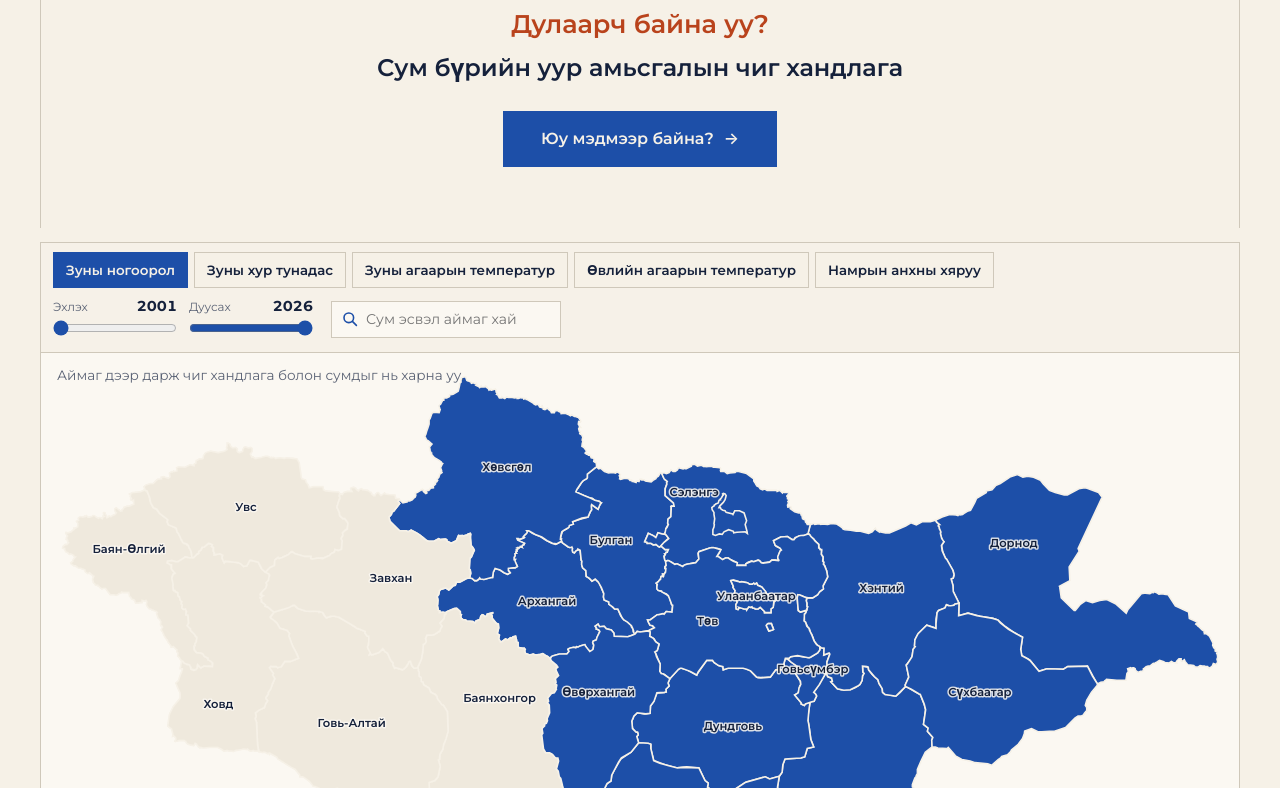
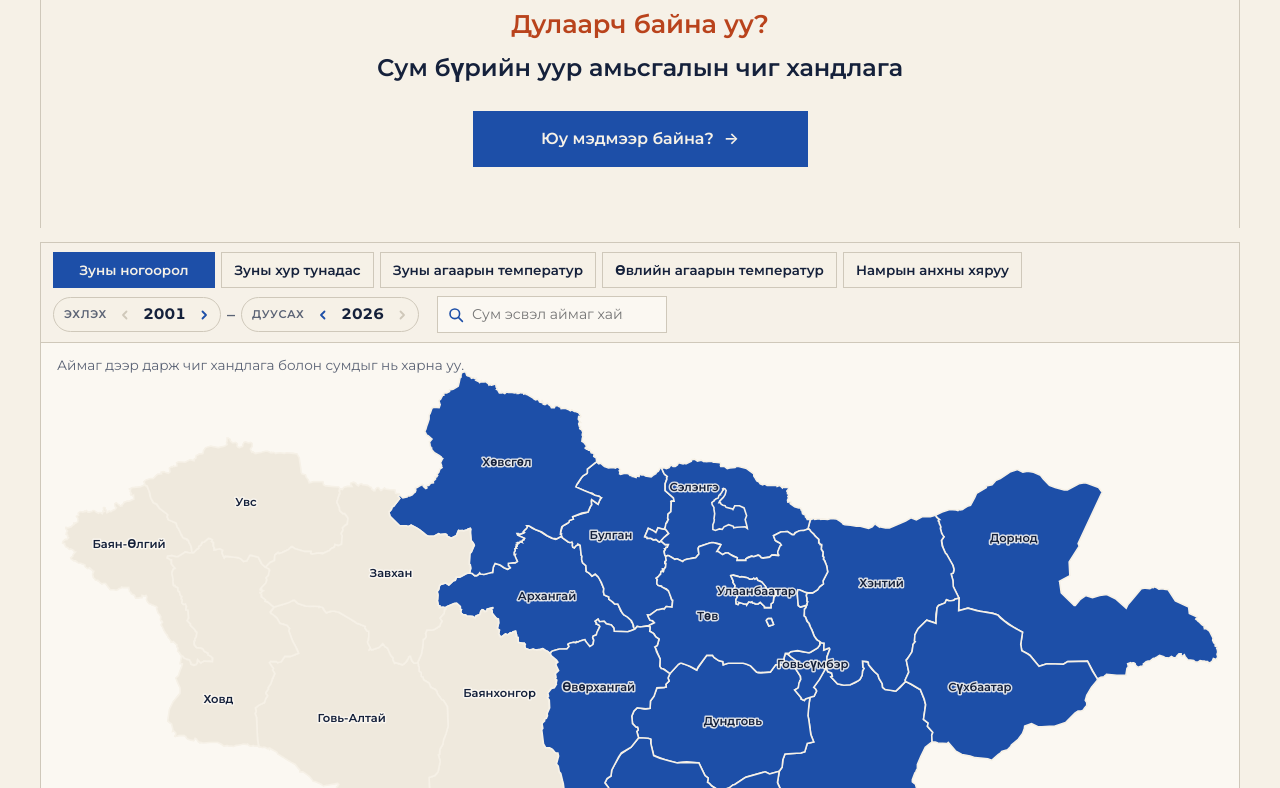
Before and after one commit to anartuvshinbayar/QUINDECIM, a plain HTML site: page index.html in a window 1280 px wide. Shown: the part 572-1360 px from the top of the page. Drawn offline with Linux system fonts and the light colour scheme.

Commit message:
Year pickers, no shifting on language switch, cache-safe links
- Years: arrow buttons for one year and a list for any year, instead of
  drag sliders; "from" can never pass "to"
- Switching MN/EN no longer moves anything: each label reserves room for
  its longer language (checked at 360 to 1440 px wide)
- Reveal check runs again just after loading, so nothing at the bottom of
  the first screen stays hidden
- CSS/JS links carry a ?v= version (tools/bump_version.py) so browsers load
  fresh files after each update

```diff
--- a/css/site.css
+++ b/css/site.css
@@ -165,10 +165,19 @@ body.is-loading { overflow: hidden; }
 .variable-button { padding: 7px 12px; border: 1px solid var(--line); background: var(--milk); font-weight: 600; font-size: .84rem; white-space: nowrap; transition: background .3s var(--ease), color .3s var(--ease), border-color .3s; }
 .variable-button:hover { border-color: var(--blue); color: var(--blue); }
 .variable-button.is-selected { background: var(--blue); color: var(--milk); border-color: var(--blue); }
-.years { display: grid; grid-template-columns: 1fr 1fr; gap: 12px; width: 260px; }
-.year-head { display: flex; justify-content: space-between; align-items: baseline; font-size: .74rem; color: var(--muted); }
-.year-head output { font-weight: 700; font-size: .9rem; color: var(--ink); font-variant-numeric: tabular-nums; }
-.year-range input { width: 100%; margin: 2px 0 0; accent-color: var(--blue); }
+/* Year pickers: tap the arrows for one year, or tap the year to choose from the list. No dragging. */
+.years { display: flex; align-items: center; gap: 6px; }
+.year-pick { display: flex; align-items: center; gap: 2px; padding: 3px 4px 3px 10px; border: 1px solid var(--line); border-radius: 999px; background: var(--milk); transition: border-color .2s; }
+.year-pick:hover, .year-pick:focus-within { border-color: var(--blue); }
+.year-label { font-size: .7rem; font-weight: 600; letter-spacing: .06em; text-transform: uppercase; color: var(--muted); margin-right: 4px; }
+.year-step { display: grid; place-items: center; width: 24px; height: 24px; padding: 0; border: 0; border-radius: 50%; background: transparent; color: var(--blue); transition: background .2s, color .2s; }
+.year-step svg { width: 12px; height: 12px; fill: none; stroke: currentColor; stroke-width: 1.8; stroke-linecap: round; stroke-linejoin: round; }
+.year-step:hover:not(:disabled) { background: var(--blue); color: var(--milk); }
+.year-step:disabled { color: var(--line); cursor: default; }
+.year-select { appearance: none; -webkit-appearance: none; border: 0; background: transparent; padding: 2px 4px; font: inherit; font-weight: 700; font-size: .95rem; color: var(--ink); font-variant-numeric: tabular-nums; text-align: center; cursor: pointer; border-radius: 6px; }
+.year-select:hover { background: var(--line-soft); }
+.year-select:focus-visible { outline: 2px solid var(--blue); outline-offset: 1px; }
+.year-dash { color: var(--muted); font-weight: 600; }
 .search-box { display: flex; align-items: center; gap: 8px; width: 230px; border: 1px solid var(--line); padding: 0 10px; background: #FBF8F2; transition: border-color .2s; }
 .search-box:focus-within { border-color: var(--blue); }
 .search-box svg { width: 16px; height: 16px; color: var(--blue); flex: none; }
@@ -291,7 +300,7 @@ body.is-loading { overflow: hidden; }
 @media (max-width: 760px) {
   .header-cta { display: none; }
   /* Phones: 6 columns by 3 rows of tiles; the medallion sits below the question labels. */
-  .hero { --tile: min(calc((100vw - 2 * var(--gutter)) / 6), 5.8svh); min-height: calc(100svh - 74px); }
+  .hero { --tile: min(calc((100vw - 2 * var(--gutter)) / 6), 5.4svh); min-height: calc(100svh - 74px); }
   .hero-q { font-size: clamp(.6rem, 1.45svh, .72rem); padding: .9svh 0; }
   .q-bl, .q-br { padding-left: 0; padding-right: 0; }
   .header-inner { min-height: 60px; }
@@ -306,7 +315,9 @@ body.is-loading { overflow: hidden; }
   /* Phones: the bar sits above the map, and the result appears below the map instead of beside it. */
   .stage { --bar-h: 0px; height: auto; overflow: visible; display: flex; flex-direction: column; }
   .stage-bar { position: relative; }
-  .years, .search-box { width: 100%; }
+  .search-box { width: 100%; }
+  .years { width: 100%; justify-content: space-between; }
+  .year-pick { flex: 1; justify-content: space-between; }
   .variable-buttons { overflow-x: auto; flex-wrap: nowrap; padding-bottom: 2px; }
   .map-svg { position: relative; height: clamp(260px, 92vw, 52svh); }
   .result-panel { position: relative; width: auto; transform: translateY(24px); opacity: 0; border-left: 0; border-top: 1px solid var(--line); overflow: visible; transition: transform .6s .3s var(--ease), opacity .6s .3s; }
--- a/index.html
+++ b/index.html
@@ -16,7 +16,7 @@
   <link rel="preconnect" href="https://fonts.googleapis.com">
   <link rel="preconnect" href="https://fonts.gstatic.com" crossorigin>
   <link rel="stylesheet" href="https://fonts.googleapis.com/css2?family=Montserrat:wght@400;500;600;700&display=swap">
-  <link rel="stylesheet" href="css/site.css">
+  <link rel="stylesheet" href="css/site.css?v=202611142218">
   <script type="application/ld+json">
   {
     "@context": "https://schema.org",
@@ -119,11 +119,24 @@
       <div id="stage" class="stage">
         <div id="stage-bar" class="stage-bar">
           <div id="variable-buttons" class="variable-buttons" role="radiogroup" aria-labelledby="tool-title"></div>
-          <div class="years">
-            <label class="year-range"><span class="year-head"><span data-i18n="from"></span><output id="year-from-out"></output></span>
-              <input id="year-from" type="range" step="1"></label>
-            <label class="year-range"><span class="year-head"><span data-i18n="to"></span><output id="year-to-out"></output></span>
-              <input id="year-to" type="range" step="1"></label>
+          <div class="years" role="group" aria-label="Years">
+            <div class="year-pick">
+              <span class="year-label" data-i18n="from"></span>
+              <button type="button" class="year-step" data-which="from" data-step="-1" aria-label="-1">
+                <svg viewBox="0 0 12 12" aria-hidden="true"><path d="M7.5 2.5L4 6l3.5 3.5"/></svg></button>
+              <select id="year-from" class="year-select"></select>
+              <button type="button" class="year-step" data-which="from" data-step="1" aria-label="+1">
+                <svg viewBox="0 0 12 12" aria-hidden="true"><path d="M4.5 2.5L8 6l-3.5 3.5"/></svg></button>
+            </div>
+            <span class="year-dash" aria-hidden="true">–</span>
+            <div class="year-pick">
+              <span class="year-label" data-i18n="to"></span>
+              <button type="button" class="year-step" data-which="to" data-step="-1" aria-label="-1">
+                <svg viewBox="0 0 12 12" aria-hidden="true"><path d="M7.5 2.5L4 6l3.5 3.5"/></svg></button>
+              <select id="year-to" class="year-select"></select>
+              <button type="button" class="year-step" data-which="to" data-step="1" aria-label="+1">
+                <svg viewBox="0 0 12 12" aria-hidden="true"><path d="M4.5 2.5L8 6l-3.5 3.5"/></svg></button>
+            </div>
           </div>
           <label class="search-box">
             <svg viewBox="0 0 20 20" aria-hidden="true"><circle cx="8.5" cy="8.5" r="6" fill="none" stroke="currentColor" stroke-width="2"/><path d="M13 13l5 5" stroke="currentColor" stroke-width="2" stroke-linecap="round"/></svg>
@@ -204,14 +217,14 @@
   </footer>
 
   <!-- Plain scripts in this order. No modules and no fetch, so opening index.html as a file works too. -->
-  <script src="data/data.js"></script>
-  <script src="js/stats.js"></script>
-  <script src="js/variables.js"></script>
-  <script src="js/i18n.js"></script>
-  <script src="js/data.js"></script>
-  <script src="js/map.js"></script>
-  <script src="js/chart.js"></script>
-  <script src="js/motion.js"></script>
-  <script src="js/app.js"></script>
+  <script src="data/data.js?v=202611142218"></script>
+  <script src="js/stats.js?v=202611142218"></script>
+  <script src="js/variables.js?v=202611142218"></script>
+  <script src="js/i18n.js?v=202611142218"></script>
+  <script src="js/data.js?v=202611142218"></script>
+  <script src="js/map.js?v=202611142218"></script>
+  <script src="js/chart.js?v=202611142218"></script>
+  <script src="js/motion.js?v=202611142218"></script>
+  <script src="js/app.js?v=202611142218"></script>
 </body>
 </html>
--- a/js/app.js
+++ b/js/app.js
@@ -74,6 +74,45 @@ function verdictKey(r) {
 }
 const resultFor = s => { const part = slice(s, state.from, state.to); return analyze(part.years, part.values); };
 
+
+// ---------- no layout shift when switching language ----------
+// Every piece of text that changes with the language gets room for its longer version (width for
+// buttons and labels, height for text that can wrap), so nothing moves when you press MN or EN.
+const LANGS = ['mn', 'en'];
+function lockSizes() {
+  const items = [];
+  const add = (box, holder, texts, dim) => items.push({ box, holder: holder || box, texts, dim });
+  document.querySelectorAll('.main-nav [data-i18n], .header-cta, .year-label').forEach(el =>
+    add(el, el, LANGS.map(l => STRINGS[l][el.dataset.i18n]), 'width'));
+  const big = document.querySelector('.hero .button-big');
+  if (big) add(big, big.querySelector('[data-i18n]'), LANGS.map(l => STRINGS[l].cta), 'width');
+  if (big) add(big, big.querySelector('[data-i18n]'), LANGS.map(l => STRINGS[l].cta), 'height');   // it can wrap on small phones
+  document.querySelectorAll('.variable-button').forEach(el => add(el, el, LANGS.map(l => byId[el.dataset.var].name[l]), 'width'));
+  document.querySelectorAll('[data-pick]').forEach(el => add(el, el, LANGS.map(l => byId[el.dataset.pick].question[l]), 'height'));
+  document.querySelectorAll('.hero-sub, .hero-title, #map-hint').forEach(el => add(el, el, LANGS.map(l => STRINGS[l][el.dataset.i18n]), 'height'));
+
+  // Widths first (they decide how text wraps), then heights.
+  for (const dim of ['width', 'height']) {
+    const prop = dim === 'width' ? 'minWidth' : 'minHeight';
+    const group = items.filter(i => i.dim === dim);
+    group.forEach(i => { i.box.style[prop] = ''; });
+    for (const i of group) {
+      const keep = i.holder.textContent, keepLabel = i.holder.getAttribute('aria-label');
+      let max = 0;
+      for (const text of i.texts) {
+        i.holder.textContent = text;
+        const r = i.box.getBoundingClientRect();
+        max = Math.max(max, dim === 'width' ? r.width : r.height);
+      }
+      i.holder.textContent = keep;
+      if (keepLabel != null) i.holder.setAttribute('aria-label', keepLabel);
+      i.box.style[prop] = Math.ceil(max) + 'px';
+    }
+  }
+  // The hero title is split into rising words; split it again after measuring.
+  motion.refresh();
+}
+
 // ---------- rendering ----------
 
 function renderStatic() {
@@ -110,6 +149,7 @@ function renderStatic() {
 
   motion.startRotator(t('rotWords'), t('rotBefore'), t('rotAfter'));
   motion.refresh();
+  lockSizes();
   lastResultKey = '';
 }
 
@@ -122,9 +162,21 @@ function render() {
   });
 
   const [lo, hi] = DATA.yearRange[v.id];
-  for (const id of ['year-from', 'year-to']) { $(id).min = lo; $(id).max = hi; }
-  $('year-from').value = state.from; $('year-to').value = state.to;
-  $('year-from-out').textContent = state.from; $('year-to-out').textContent = state.to;
+  // Year pickers: a list of every year of this question's record, plus one-year arrows.
+  for (const [id, val, min, max] of [['year-from', state.from, lo, state.to], ['year-to', state.to, state.from, hi]]) {
+    const sel = $(id);
+    if (sel.dataset.range !== `${lo}-${hi}`) {
+      sel.replaceChildren(...Array.from({ length: hi - lo + 1 }, (_, i) => make('option', { value: lo + i, textContent: lo + i })));
+      sel.dataset.range = `${lo}-${hi}`;
+    }
+    for (const o of sel.options) o.disabled = +o.value < min || +o.value > max;   // keep from <= to
+    sel.value = val;
+  }
+  document.querySelectorAll('.year-step').forEach(b => {
+    const which = b.dataset.which, step = +b.dataset.step;
+    const next = (which === 'from' ? state.from : state.to) + step;
+    b.disabled = which === 'from' ? next < lo || next > state.to : next < state.from || next > hi;
+  });
 
   // Map colours: every aimag (average of its soums); soums only for the open aimag.
   const aimagVerdicts = {}, soumVerdicts = {};
@@ -285,14 +337,19 @@ function wire() {
     if (hit) selectSoum(hit.id);
   });
 
-  const onYears = which => () => {
-    let from = +$('year-from').value, to = +$('year-to').value;
-    if (from > to) { if (which === 'from') to = from; else from = to; }
+  const setYears = (from, to) => {
+    const [lo, hi] = DATA.yearRange[state.varId];
+    from = Math.max(lo, Math.min(from, hi)); to = Math.max(lo, Math.min(to, hi));
+    if (from > to) return;
     state.from = from; state.to = to;
     render();
   };
-  $('year-from').addEventListener('input', onYears('from'));
-  $('year-to').addEventListener('input', onYears('to'));
+  $('year-from').addEventListener('change', e => setYears(+e.target.value, state.to));
+  $('year-to').addEventListener('change', e => setYears(state.from, +e.target.value));
+  document.querySelectorAll('.year-step').forEach(b => b.addEventListener('click', () => {
+    const step = +b.dataset.step;
+    if (b.dataset.which === 'from') setYears(state.from + step, state.to); else setYears(state.from, state.to + step);
+  }));
 
   $('share').addEventListener('click', async () => {
     try { await navigator.clipboard.writeText(location.href); $('share').textContent = t('copied'); }
@@ -326,5 +383,8 @@ function wire() {
   wire();
   render();
   motion.init();
+  if (document.fonts && document.fonts.ready) document.fonts.ready.then(lockSizes);
+  let lockT;
+  addEventListener('resize', () => { clearTimeout(lockT); lockT = setTimeout(lockSizes, 200); });
 })();
 })(globalThis.Q = globalThis.Q || {});
--- a/js/motion.js
+++ b/js/motion.js
@@ -195,7 +195,12 @@ function countUp(span) {
 function init(onReady) {
   header();
   buildTiles();
-  runLoader(() => { started = true; observe(); onReady && onReady(); });
+  runLoader(() => {
+    started = true; observe(); onReady && onReady();
+    // Layout can still settle (fonts, sizes) just after loading: check again so nothing on screen stays hidden.
+    [250, 700, 1500, 3000].forEach(ms => setTimeout(check, ms));
+    if (document.fonts && document.fonts.ready) document.fonts.ready.then(() => setTimeout(check, 50));
+  });
 }
 
 Q.motion = { init, refresh, startRotator, countUp, observe };
```
Also changed, not shown: 2 other files.
